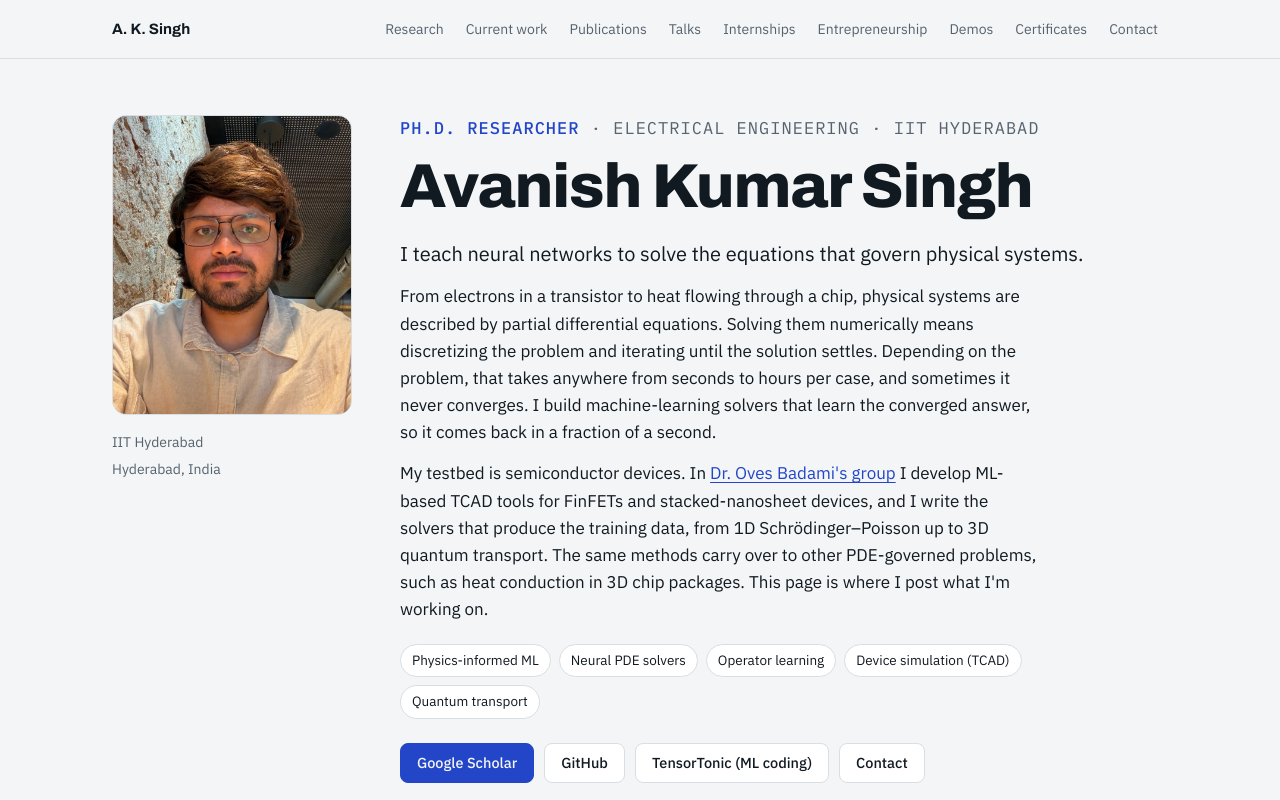
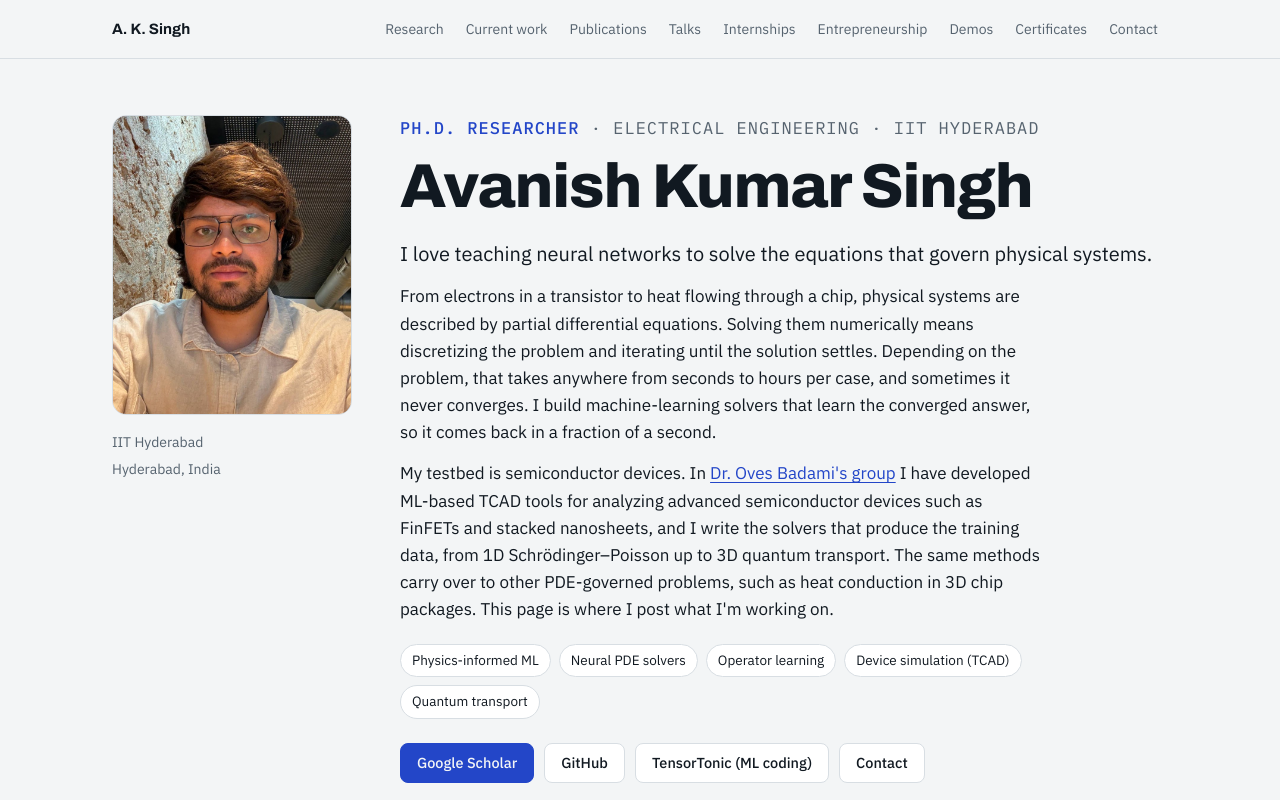
Before and after one commit to avanish-singh/avanish-singh.github.io, a plain HTML site: page index.html in a window 1280 px wide. Shown: the top 800 px of the page. Drawn offline with Linux system fonts and the light colour scheme.

Commit message:
Reword the intro

```diff
--- a/index.html
+++ b/index.html
@@ -379,9 +379,9 @@ footer .wrap { display: flex; flex-wrap: wrap; gap: 8px 24px; justify-content: s
       <div class="intro">
         <p class="eyebrow"><b>Ph.D. researcher</b> · Electrical Engineering · IIT Hyderabad</p>
         <h1>Avanish Kumar Singh</h1>
-        <p class="lead">I teach neural networks to solve the equations that govern physical systems.</p>
+        <p class="lead">I love teaching neural networks to solve the equations that govern physical systems.</p>
         <p>From electrons in a transistor to heat flowing through a chip, physical systems are described by partial differential equations. Solving them numerically means discretizing the problem and iterating until the solution settles. Depending on the problem, that takes anywhere from seconds to hours per case, and sometimes it never converges. I build machine-learning solvers that learn the converged answer, so it comes back in a fraction of a second.</p>
-        <p>My testbed is semiconductor devices. In <a href="https://sites.google.com/ee.iith.ac.in/drovesbadami/home" target="_blank" rel="noopener">Dr. Oves Badami's group</a> I develop ML-based TCAD tools for FinFETs and stacked-nanosheet devices, and I write the solvers that produce the training data, from 1D Schrödinger–Poisson up to 3D quantum transport. The same methods carry over to other PDE-governed problems, such as heat conduction in 3D chip packages. This page is where I post what I'm working on.</p>
+        <p>My testbed is semiconductor devices. In <a href="https://sites.google.com/ee.iith.ac.in/drovesbadami/home" target="_blank" rel="noopener">Dr. Oves Badami's group</a> I have developed ML-based TCAD tools for analyzing advanced semiconductor devices such as FinFETs and stacked nanosheets, and I write the solvers that produce the training data, from 1D Schrödinger–Poisson up to 3D quantum transport. The same methods carry over to other PDE-governed problems, such as heat conduction in 3D chip packages. This page is where I post what I'm working on.</p>
         <ul class="chips" aria-label="Research interests">
           <li>Physics-informed ML</li>
           <li>Neural PDE solvers</li>
```
